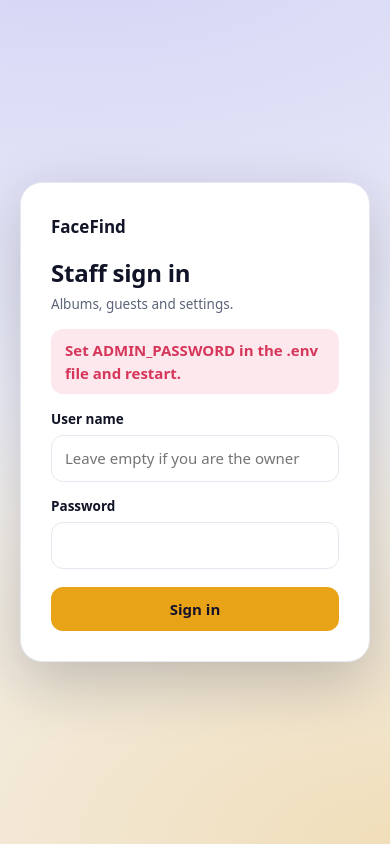
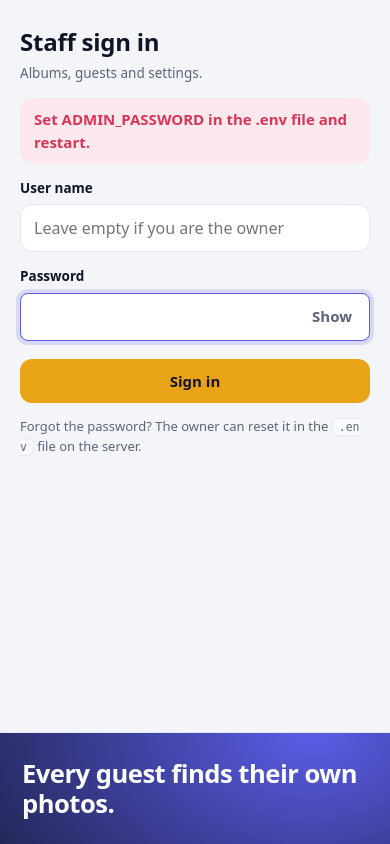
Before and after one commit to sagarkerhalkar/facefind, a Flask app: page /admin/login in a window 390 px wide. Run offline with Flask 3, Linux system fonts and the light colour scheme; data comes from the database, SQL or seed files in the repository; parts of the project's set-up code (start-up, migrations or seed data) failed here and were passed over; some libraries are stand-ins or nearby versions.

Commit message:
Mobile and browser polish: sign-in redesign, tap sizes, bottom-sheet menu, color-mix fallbacks (#24)
Claude-Session: https://claude.ai/code/session_01T16f8vsmQ7mfHZTK4PjVnG

Co-authored-by: Claude <noreply@anthropic.com>

```diff
--- a/static/admin.css
+++ b/static/admin.css
@@ -221,3 +221,46 @@ dialog.right{position:fixed;inset:0 0 0 auto;margin:0;height:100dvh}
   .album-actions .btn,.album-actions button{flex:1 1 auto}
   .linkrow{flex-direction:column}
 }
+
+/* ---- older browsers without color-mix(): plain colours so nothing disappears */
+@supports not (color: color-mix(in srgb, red, blue)) {
+  :focus-visible{outline:3px solid var(--brand);outline-offset:2px;border-radius:8px}
+  .nav.on,.stat .ico,.stat:nth-child(2) .ico,.empty-state .big{background:var(--panel2)}
+  input:focus,select:focus,textarea:focus{box-shadow:0 0 0 3px var(--line)}
+  .login{background:var(--bg)}
+}
+
+/* ---- phones and tablets: no zoom on focus (iPhone), real tap sizes, menus that stay on screen */
+@media (max-width:900px){
+  input,select,textarea{font-size:16px}
+  .menu-pop{position:fixed;left:12px;right:12px;bottom:calc(12px + env(safe-area-inset-bottom));top:auto;min-width:0;z-index:60;box-shadow:0 -10px 40px rgba(0,0,0,.35);padding:8px}
+  .menu-pop button{min-height:48px;font-size:16px}
+}
+@media (pointer:coarse){
+  button,.btn,.small,.nav,summary{min-height:44px}
+  details.more>summary,.menu>summary{display:flex;align-items:center}
+  .scroll{-webkit-overflow-scrolling:touch}
+}
+
+/* ---- sign-in page: brand panel + form (stacks on phones) */
+.login{padding:0;place-items:stretch;display:grid;grid-template-columns:minmax(0,1.05fr) minmax(0,1fr);background:var(--bg)}
+.login .side{display:flex;flex-direction:column;justify-content:center;gap:18px;padding:clamp(28px,6vw,80px);color:#e8ecf4;background:radial-gradient(700px 500px at 80% 0%,var(--brand),transparent 70%),linear-gradient(160deg,#0f172a,#0a0e17)}
+.login .side h2{font-size:clamp(1.6rem,3.2vw,2.4rem);line-height:1.15;margin:0;letter-spacing:-.02em;color:#fff}
+.login .side p{margin:0;color:#b4bdd0;max-width:30em}
+.login .side ul{list-style:none;margin:6px 0 0;padding:0;display:grid;gap:10px;color:#cdd5e4;font-weight:550}
+.login .side li::before{content:"\2713";display:inline-grid;place-items:center;width:22px;height:22px;margin-right:10px;border-radius:50%;background:rgba(255,255,255,.14);font-size:12px}
+.login .side .mark img{max-height:42px;filter:none}
+.login .side .mark{color:#fff;padding:0}
+.login .main{display:grid;place-items:center;padding:clamp(20px,4vw,48px)}
+.login .box{width:min(420px,100%);box-shadow:none;border:0;background:transparent;padding:0}
+.login .passrow{position:relative}
+.login .passrow input{padding-right:76px}
+.login .passrow button{position:absolute;right:6px;top:50%;transform:translateY(-50%);min-height:36px;padding:4px 12px;background:transparent;color:var(--muted);box-shadow:none;border:0;font-weight:600}
+.login .passrow button:hover{transform:translateY(-50%);box-shadow:none;background:var(--panel2)}
+.login .hintline{font-size:13px;color:var(--muted);margin:14px 0 0}
+@media (max-width:820px){
+  .login{grid-template-columns:1fr;min-height:100dvh;align-content:start}
+  .login .side{padding:26px 22px;gap:10px} .login .side ul,.login .side p{display:none}
+  .login .main{align-items:start;padding-top:28px}
+}
+@media (pointer:coarse){.login .passrow button{min-height:44px}}
--- a/static/theme.js
+++ b/static/theme.js
@@ -1 +1,3 @@
 try{var t=localStorage.getItem("ff_theme");if(!t)t=matchMedia("(prefers-color-scheme: dark)").matches?"dark":"light";document.documentElement.dataset.theme=t}catch(e){}
+
+document.addEventListener("click",function(e){var b=e.target.closest&&e.target.closest("[data-toggle-pass]");if(!b)return;var i=document.getElementById(b.dataset.togglePass);if(!i)return;var show=i.type==="password";i.type=show?"text":"password";b.textContent=show?"Hide":"Show"});
--- a/templates/admin_login.html
+++ b/templates/admin_login.html
@@ -9,14 +9,19 @@
 <link rel="stylesheet" href="{{ url_for('static', filename='admin.css') }}?v={{ static_v('admin.css') }}">
 <link rel="stylesheet" href="{{ url_for('brand_theme') }}?v={{ studio.v }}">
 </head>
-<body><div class="login"><section class="box">
-<span class="mark">{% if studio.logo %}<img src="{{ url_for('brand_logo') }}?v={{ studio.v }}" alt="{{ brand }}">{% else %}{{ brand }}{% endif %}</span>
+<body><div class="login">
+<aside class="side"><span class="mark">{% if studio.logo %}<img src="{{ url_for('brand_logo') }}?v={{ studio.v }}" alt="{{ brand }}">{% else %}{{ brand }}{% endif %}</span>
+<h2>Every guest finds their own photos.</h2>
+<p>Run albums, approve guests, see downloads and keep the whole library in one place.</p>
+<ul><li>Photos stay where they are: drives, Google Drive, S3, Dropbox</li><li>Guests only ever see their own photos</li><li>Every download is recorded</li></ul></aside>
+<main class="main"><section class="box">
 <h1>Staff sign in</h1><p class="hint">Albums, guests and settings.</p>
 {% if msg %}<p class="msg" role="alert">{{ msg }}</p>{% endif %}
 <form method="post">
 <label for="username">User name</label>
-<input id="username" name="username" type="text" autocomplete="username" placeholder="Leave empty if you are the owner">
+<input id="username" name="username" type="text" autocomplete="username" autocapitalize="none" spellcheck="false" placeholder="Leave empty if you are the owner">
 <label for="password">Password</label>
-<input id="password" name="password" type="password" autocomplete="current-password" required>
-<button type="submit" class="wide accent">Sign in</button></form></section></div>
+<div class="passrow"><input id="password" name="password" type="password" autocomplete="current-password" required autofocus><button type="button" data-toggle-pass="password" aria-label="Show or hide the password">Show</button></div>
+<button type="submit" class="wide accent">Sign in</button></form>
+<p class="hintline">Forgot the password? The owner can reset it in the <code>.env</code> file on the server.</p></section></main></div>
 </body></html>
```
Also changed, not shown: docs/PROJECT-LOG.md (+1 -0 lines), static/style.css (+11 -0 lines).
